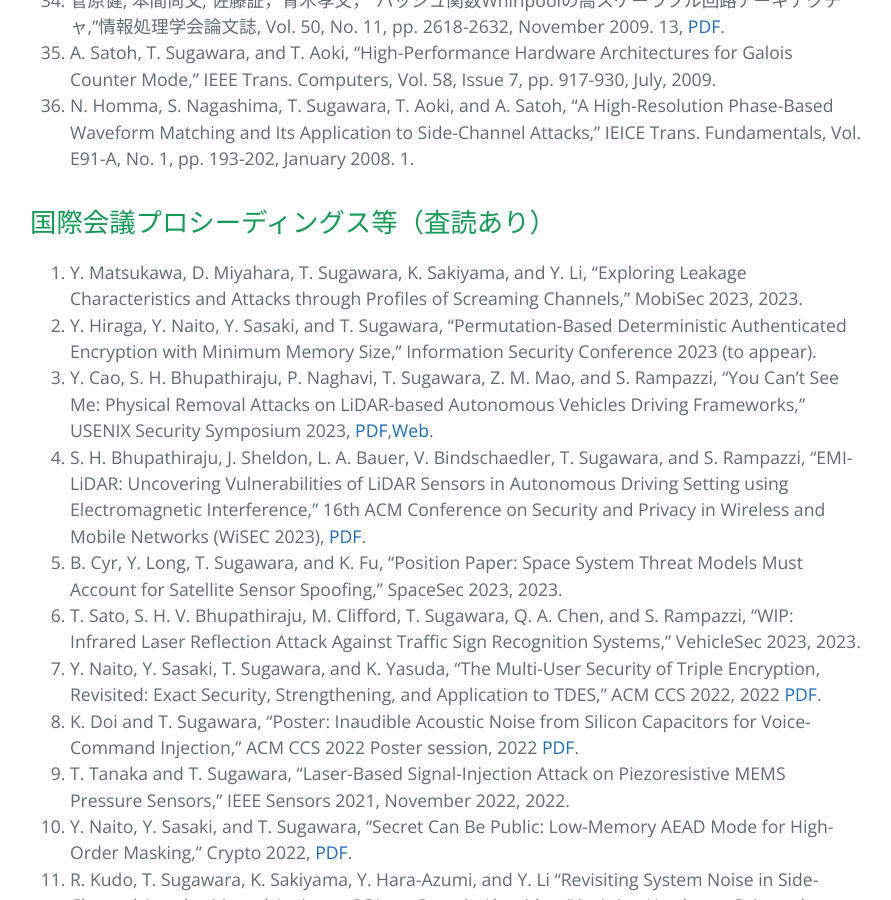
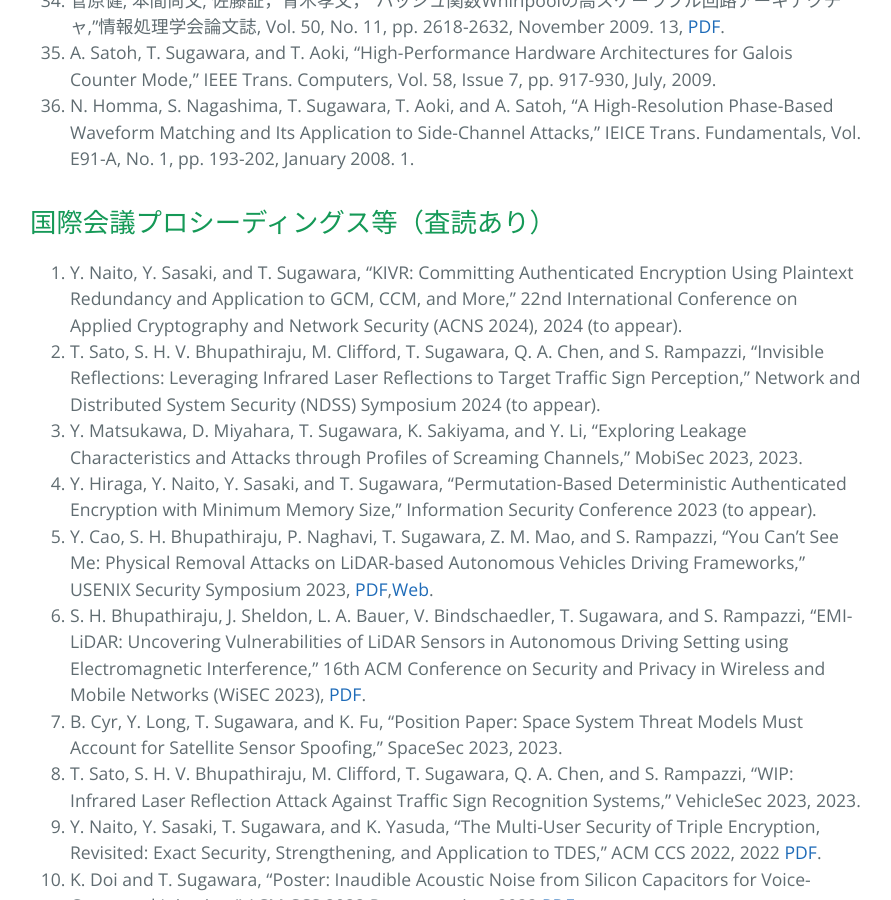
Before and after one commit to sugawara-bbbb/weblab, a Jekyll site: the page built from publication.md, in a window 1280 px wide and 900 px high, scrolled down 2970 px. Shown: the whole window, without its empty margins (194-1085 px from the left). Built offline with Jekyll 4.4.1, drawn with Linux system fonts in a browser that asks for light colours; our own code applies the rules of GitHub Pages for plain Markdown files.

Commit message:
new pubs

```diff
--- a/publication.md
+++ b/publication.md
@@ -48,7 +48,8 @@ layout: default
 
 
 ## 国際会議プロシーディングス等（査読あり）
-
+1. Y. Naito, Y. Sasaki, and T. Sugawara, "KIVR: Committing Authenticated Encryption Using Plaintext Redundancy and Application to GCM, CCM, and More," 22nd International Conference on Applied Cryptography and Network Security (ACNS 2024), 2024 (to appear).
+1. T. Sato, S. H. V. Bhupathiraju, M. Clifford, T. Sugawara, Q. A. Chen, and S. Rampazzi, "Invisible Reflections: Leveraging Infrared Laser Reflections to Target Traffic Sign Perception," Network and Distributed System Security (NDSS) Symposium 2024 (to appear).
 1. Y. Matsukawa, D. Miyahara, T. Sugawara, K. Sakiyama, and Y. Li, "Exploring Leakage Characteristics and Attacks through Profiles of Screaming Channels," MobiSec 2023, 2023.
 1. Y. Hiraga, Y. Naito, Y. Sasaki, and T. Sugawara, "Permutation-Based Deterministic Authenticated Encryption with Minimum Memory Size," Information Security Conference 2023 (to appear).
 1. Y. Cao, S. H. Bhupathiraju, P. Naghavi, T. Sugawara, Z. M. Mao, and S. Rampazzi, "You Can’t See Me: Physical Removal Attacks on LiDAR-based Autonomous Vehicles Driving Frameworks,” USENIX Security Symposium 2023, [PDF](https://www.usenix.org/conference/usenixsecurity23/presentation/cao),[Web](https://cpseclab.github.io/youcantseeme/).
```
